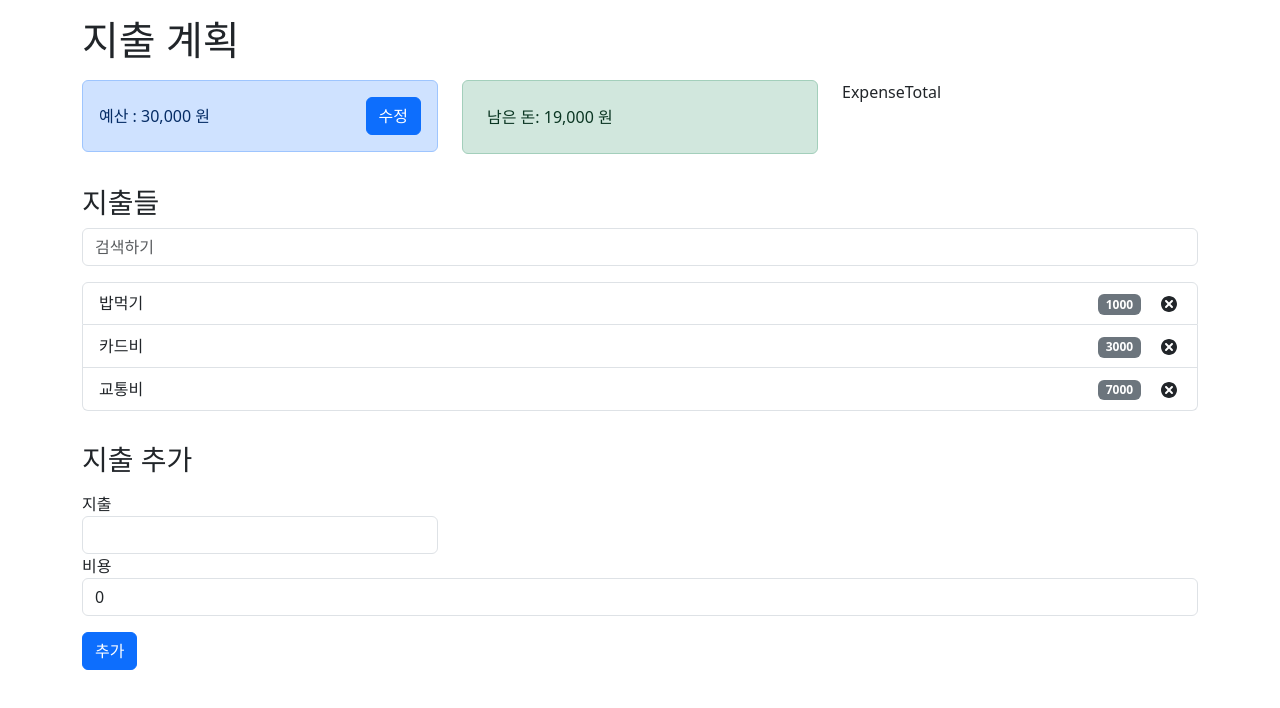
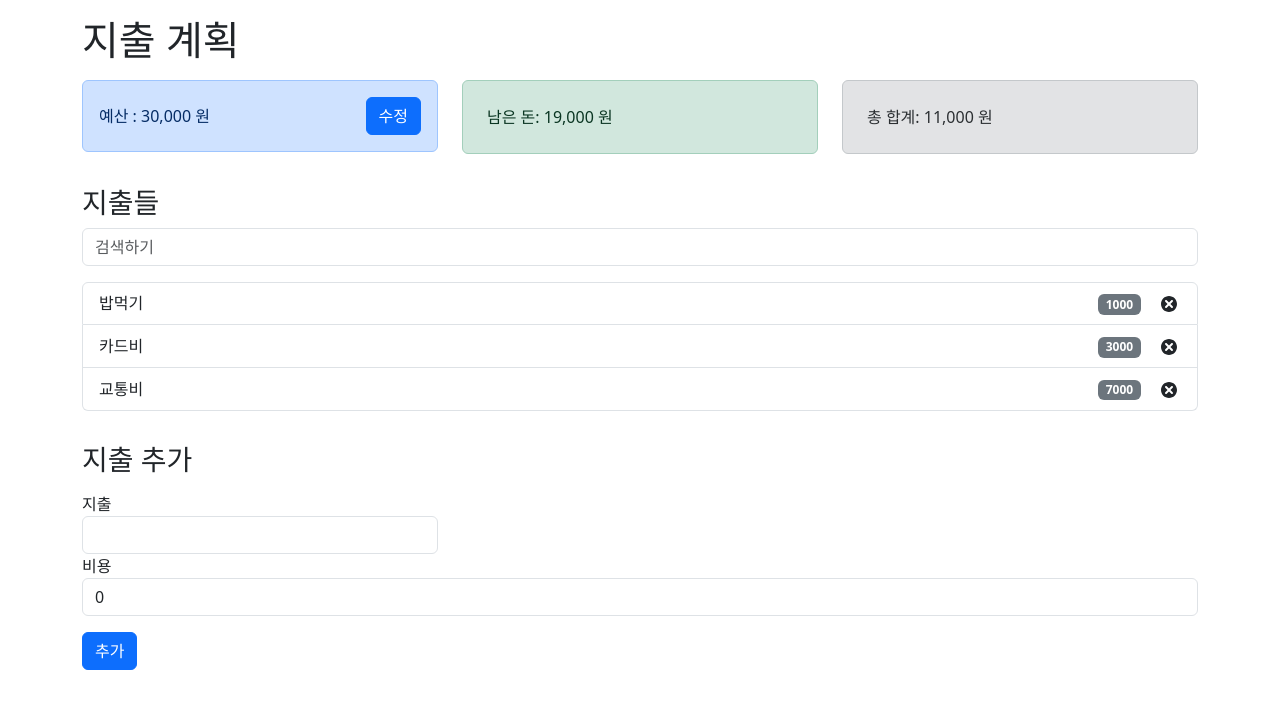
Before and after one commit to chojeongeun/react-budget-app, a React (Create React App) app: page / in a window 1280 px wide. Shown: the top 708 px of the page. Built offline with nearby package versions, Linux system fonts and the light colour scheme.

Commit message:
ExpenseTotal 컴포넌트 생성

```diff
--- a/src/components/ExpenseTotal.js
+++ b/src/components/ExpenseTotal.js
@@ -1,8 +1,20 @@
-import React from 'react'
+import React, { useContext } from 'react'
+import { AppContext } from '../contexts/AppContext'
+import { formatNumberToWon } from '../utils'
 
 const ExpenseTotal = () => {
+
+  const {expenses} = useContext(AppContext)
+
+  const total = expenses.reduce((total, item)=>{
+    return (total += item.cost);
+  },0)
   return (
-    <div>ExpenseTotal</div>
+    <div className='alert alert-secondary p-4'>
+      <span>
+        총 합계: {formatNumberToWon(total)}
+      </span>
+    </div>
   )
 }
 
```
